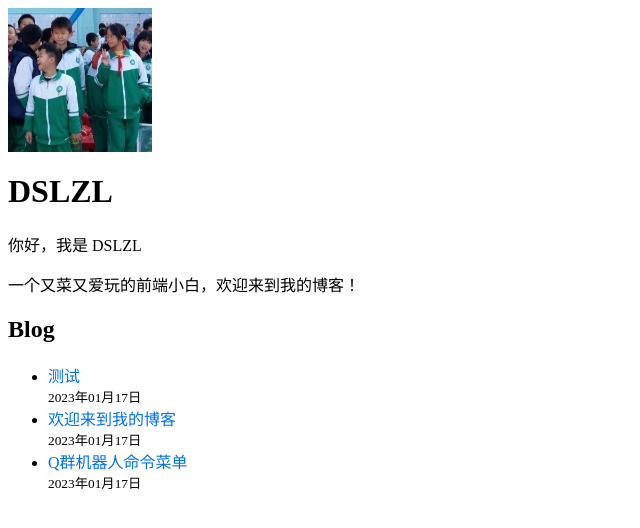
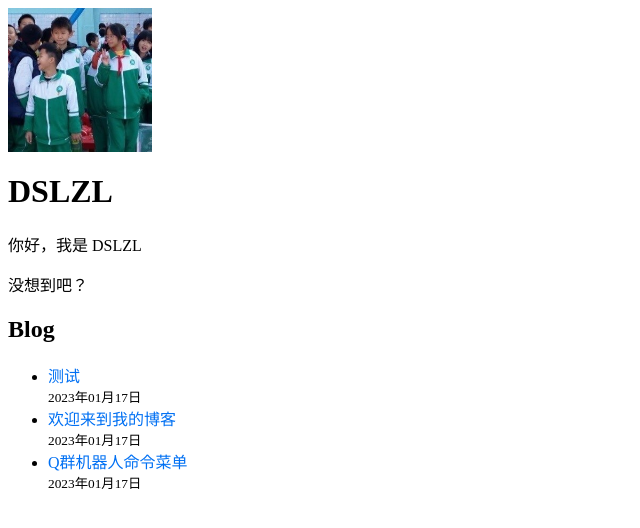
Before and after one commit to DSLZL/next-blog, a Next.js app: page / in a window 1280 px wide. Shown: the top 528 px of the page, without its empty margins (0-640 px from the left). Built offline with nearby package versions, Linux system fonts and the light colour scheme.

Commit message:
Update index.tsx

```diff
--- a/pages/index.tsx
+++ b/pages/index.tsx
@@ -24,7 +24,7 @@ const Home: NextPage<Props> = ({ allPostsData }) => {
 
                 <section className='text-xl leading-normal text-center'>
                     <p>你好，我是 DSLZL</p>
-                    <p>一个又菜又爱玩的前端小白，欢迎来到我的博客！</p>
+                    <p>没想到吧？</p>
                 </section>
 
                 <section className='text-xl leading-normal pt-4'>
```
